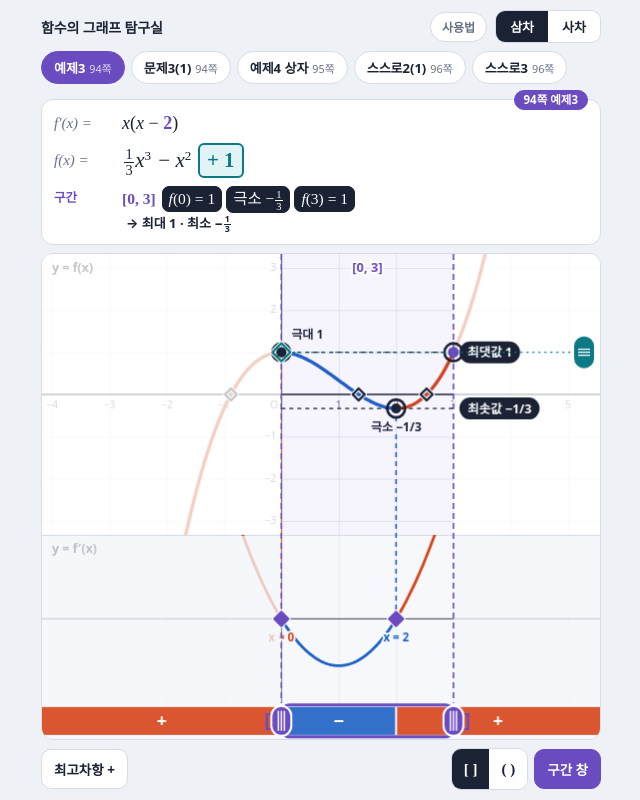
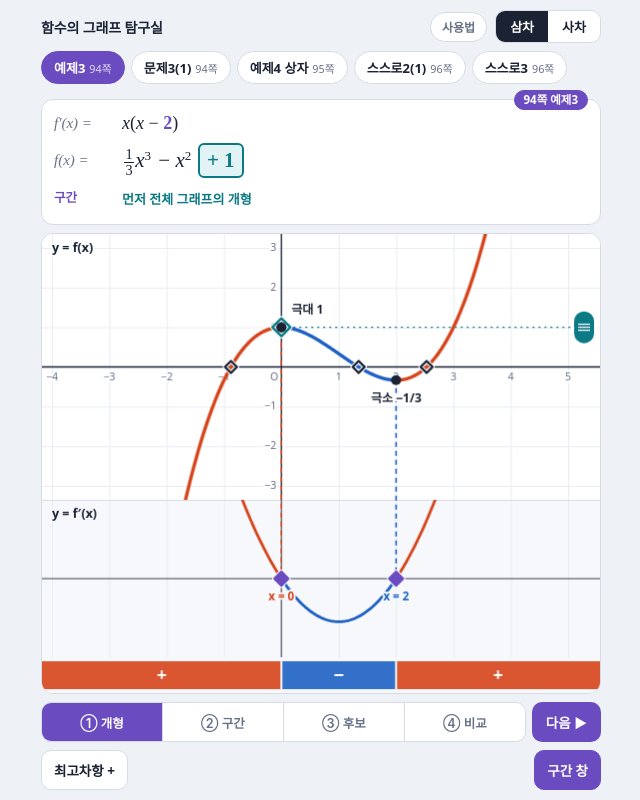
Before and after one commit to ichoongs/calculus2026, a plain HTML site: page graph_lab.html in a window 1280 px wide. Both pictures are taken after a click on the button "구간 창". Shown: the whole page, without its empty margins (319-959 px from the left). Drawn offline with Linux system fonts and the light colour scheme; a web font is replaced by a local one.

Commit message:
Add files via upload

```diff
--- a/graph_lab.html
+++ b/graph_lab.html
@@ -120,6 +120,15 @@ canvas{display:block;width:100%;height:100%;touch-action:none;cursor:grab}
 .wres .no{color:var(--muted)}
 #bWin[aria-pressed="true"]{background:var(--handle);border-color:var(--handle);color:var(--handle-ink)}
 .bar .seg button{min-height:40px;font-family:var(--font-math);font-size:15px}
+.steps{display:flex;gap:6px;align-items:stretch}
+.steps .seg{flex:1 1 auto;min-width:0}
+.steps .seg button{flex:1 1 0;min-width:0;font-family:var(--font-ui);font-size:12.5px;font-weight:600;color:var(--muted);background:var(--surface);padding:8px 2px;min-height:38px;cursor:pointer;white-space:nowrap}
+.steps .seg button.past{color:var(--ink)}
+.steps .seg button[aria-pressed="true"]{background:var(--handle);color:var(--handle-ink)}
+.steps .seg button+button{border-left:1px solid var(--line)}
+#bNext{flex:0 0 auto;font-family:var(--font-ui);font-size:13.5px;font-weight:700;color:var(--handle-ink);background:var(--handle);border:0;border-radius:10px;padding:0 14px;min-height:38px;cursor:pointer}
+#bNext:disabled{opacity:.35;cursor:default}
+.steps button:focus-visible{outline:2px solid var(--handle);outline-offset:2px}
 </style>
 
 <div class="app">
@@ -145,9 +154,13 @@ canvas{display:block;width:100%;height:100%;touch-action:none;cursor:grab}
       <li><b class="hc">청록 손잡이</b> 오른쪽 손잡이나 위쪽 그래프를 위아래로 끌면 높이(상수항)가 정해져요.</li>
       <li><b>교과서 칩</b> 문제의 <i>f</i>(<i>x</i>)를 내 함수 <i>g</i>(<i>x</i>)로 직접 만들어 봐요. 막히면 '정답 보기'.</li>
       <li><b>최고차항 ±</b> 그래프를 위아래로 뒤집어요. <b>직접 만들기</b>는 문제 없이 자유롭게.</li>
-      <li><b class="hp">구간 창</b> 최댓값·최솟값 찾기. 아래 띠의 양 끝 손잡이로 <i>a</i>, <i>b</i>를, 가운데를 끌면 창 전체를 옮겨요. 후보는 창 안의 극값과 양 끝값. <b>[ ]</b>·<b>( )</b>로 닫힌/열린구간을 바꿔요.</li>
+      <li><b class="hp">구간 창</b> 최댓값·최솟값 찾기. 아래 띠의 양 끝 손잡이로 <i>a</i>, <i>b</i>를, 가운데를 끌면 창 전체를 옮겨요. ①개형 → ②구간 → ③후보(양 끝값 + 창 안의 극값) → ④비교 순서로 '다음'을 눌러요. <b>[ ]</b>·<b>( )</b>로 닫힌/열린구간을 바꿔요.</li>
     </ul>
     <button class="hclose" id="bHelpClose">닫기</button>
+  </div>
+  <div class="steps" id="steps" hidden>
+    <div class="seg" id="stepSeg" role="group" aria-label="최대·최소 단계"><button data-s="1">① 개형</button><button data-s="2">② 구간</button><button data-s="3">③ 후보</button><button data-s="4">④ 비교</button></div>
+    <button id="bNext">다음 ▶</button>
   </div>
   <nav class="bar">
     <button id="bSign">최고차항 +</button>
@@ -212,10 +225,10 @@ function polyHTML(P,C){const n=P.length-1;let out='',first=true;
   for(let i=n;i>=1;i--){const c=P[i];if(Math.abs(c)<1e-7)continue;const a=Math.abs(c);
     out+=(first?(c<0?'−':''):(c<0?' − ':' + '))+(Math.abs(a-1)<EPS?'':num(a))+(i>1?`<i>x</i><sup>${i}</sup>`:'<i>x</i>');first=false;}
   if(Math.abs(C)>EPS)out+=(C<0?' − ':' + ')+num(Math.abs(C));return out;}
-function loadWin(p){load(p,true);st.win={a:p.iv[0],b:p.iv[1],open:!!p.open};}
+function loadWin(p){load(p,true);st.win={a:p.iv[0],b:p.iv[1],open:!!p.open};st.step=1;}
 loadProblem(LIB.cubic[0]);
 
-const view={Hf:6,Hd:4,needF:6,needD:4,ax:1,Dc:0,needDc:0};
+const view={Hf:6,Hd:4,needF:6,needD:4,ax:1,Dc:0,needDc:0,wa:0,wb:0};
 let drag=null, dirty=true, lastTangent=false, W=0,H=0,dpr=1,fH=0,dTop=0,dH=0,bandH=36,bandTop=0;
 
 function fp(){let p=[st.s*st.K];for(const r of st.roots)p=mul(p,[-r,1]);if(st.dbl){const{m,d}=st.dbl;p=mul(p,[m*m-d,-2*m,1]);}return p;}
@@ -302,16 +315,19 @@ function renderFormula(){
   $('rootLine').innerHTML=st.Cknown?`<span class="cnt">교점 ${cnt}개</span>${form}`:`<span class="cnt">교점 ?개</span><span class="unknown">높이를 정해야 알 수 있어요</span>`;
   {const nm=st.target?'g':'f';$('labFp').textContent=nm+'′(x) =';$('labF').textContent=nm+'(x) =';}
   $('rootRow').hidden=!!st.win;$('winRow').hidden=!st.win;
-  if(st.win){const I=winInfo();const{a,b,open}=st.win;const iv=open?`(${sn(a)}, ${sn(b)})`:`[${sn(a)}, ${sn(b)}]`;
-    if(!I)$('winLine').innerHTML=`<span class="wiv">${iv}</span><span class="unknown">높이를 정해야 알 수 있어요</span>`;
+  if(st.win){const I=winInfo();const{a,b,open}=st.win;const iv=open?`(${sn(a)}, ${sn(b)})`:`[${sn(a)}, ${sn(b)}]`;const S=st.step;
+    if(S===1)$('winLine').innerHTML=`<span class="unknown">먼저 전체 그래프의 개형</span>`;
+    else if(S===2)$('winLine').innerHTML=`<span class="wiv">${iv}</span><span class="unknown">이 구간만 봐요</span>`;
+    else if(!I)$('winLine').innerHTML=`<span class="wiv">${iv}</span><span class="unknown">높이를 정해야 알 수 있어요</span>`;
     else{const has=(L,c)=>L.some(q=>q===c);
       const cs=I.cands.map(c=>{let cl='cd',t;
         if(c.end){t=`<i>f</i>(${sn(c.x)}) = ${sn(c.v)}`;if(open)cl+=' cop';}else t=`${c.type==='max'?'극대':'극소'} ${sn(c.v)}`;
-        if(has(I.maxPts,c))cl+=' cmx';else if(has(I.minPts,c))cl+=' cmn';return `<span class="${cl}">${t}</span>`;}).join('');
+        if(S>=4){if(has(I.maxPts,c))cl+=' cmx';else if(has(I.minPts,c))cl+=' cmn';}return `<span class="${cl}">${t}</span>`;}).join('');
       const r=(L,v,w)=>L.length?`${w} ${sn(v)}`:`<span class="no">${w} 없음</span>`;
-      $('winLine').innerHTML=`<span class="wiv">${iv}</span>${cs}<span class="wres">→ ${r(I.maxPts,I.sup,'최대')} · ${r(I.minPts,I.inf,'최소')}</span>`;}}
+      $('winLine').innerHTML=`<span class="wiv">${iv}</span>${cs}`+(S>=4?`<span class="wres">→ ${r(I.maxPts,I.sup,'최대')} · ${r(I.minPts,I.inf,'최소')}</span>`:`<span class="wres"><span class="no">후보 ${I.cands.length}개 — 누가 가장 클까?</span></span>`);}}
   $('probCard').hidden=!st.target;$('bAns').hidden=!st.target||st.done||!!st.win;$('bFree').hidden=!!st.win;
-  $('segOpen').hidden=!st.win;$('bWin').setAttribute('aria-pressed',!!st.win);
+  $('segOpen').hidden=!st.win||st.step<2;$('steps').hidden=!st.win;
+  if(st.win){document.querySelectorAll('#stepSeg button').forEach(b=>{const k=+b.dataset.s;b.setAttribute('aria-pressed',k===st.step);b.classList.toggle('past',k<st.step);});$('bNext').disabled=st.step>=4;}$('bWin').setAttribute('aria-pressed',!!st.win);
   if(st.win){$('bClosed').setAttribute('aria-pressed',!st.win.open);$('bOpenIv').setAttribute('aria-pressed',st.win.open);}
   if(st.target){$('probLab').textContent=`문제 · ${st.src.name}`;$('probLine').innerHTML='<i>f</i>(<i>x</i>) = '+polyHTML(targetF0(),st.target.C);
     const ps=$('probStat');ps.textContent=st.done?'g = f 완성!':fpOK?'g′ = f′ · 이제 높이':'만드는 중';ps.className='pstat'+(st.done?' done':fpOK?' half':'');}
@@ -502,14 +518,22 @@ function pill(t,x,y,align,bg,fg,bd){ctx.font=`700 12.5px ${UI}`;const w=ctx.meas
   let x0=align==='right'?x-w:align==='center'?x-w/2:x;x0=Math.max(2,Math.min(W-GRIPX-w-4,x0));y=Math.max(12,Math.min(fH-12,y));
   rr(x0,y-h/2,w,h,11);ctx.fillStyle=bg;ctx.fill();if(bd){ctx.lineWidth=1.5;ctx.strokeStyle=bd;ctx.stroke();}
   ctx.fillStyle=fg;ctx.textAlign='left';ctx.textBaseline='middle';ctx.fillText(t,x0+8,y+1);return w;}
-function drawWin(){const c=C_,{a,b,open}=st.win,xa=X(a),xb=X(b),P=Fp();
+function drawWin(){if(st.step<2)return;const c=C_,{a,b,open}=st.win,xa=X(view.wa),xb=X(view.wb),P=Fp();
   // 창 밖은 흐리게 (그래프·극값 이름까지)
   ctx.globalAlpha=.74;ctx.fillStyle=c.surface;ctx.fillRect(0,0,xa,fH);ctx.fillRect(xb,0,W-xb,fH);
   ctx.fillStyle=c.panel2;ctx.fillRect(0,dTop+1,xa,dH-1);ctx.fillRect(xb,dTop+1,W-xb,dH-1);ctx.globalAlpha=.06;ctx.fillStyle=c.handle;ctx.fillRect(xa,0,xb-xa,fH);ctx.globalAlpha=1;
   ctx.setLineDash([6,4]);ctx.strokeStyle=c.handle;ctx.lineWidth=1.6;for(const x of[xa,xb]){ctx.beginPath();ctx.moveTo(x,0);ctx.lineTo(x,bandTop);ctx.stroke();}ctx.setLineDash([]);
   label(open?`(${txt(a)}, ${txt(b)})`:`[${txt(a)}, ${txt(b)}]`,(xa+xb)/2,14,c.handle,c.surface,'center',13,700);
-  const I=winInfo();if(!I)return;
-  // 최댓값·최솟값 높이선 + 이름표
+  const I=winInfo();if(!I||st.step<3)return;
+  // ③ 후보: 창 밖의 극값은 ✕, 창 안의 극값은 보라 고리
+  fpZeros().filter(q=>q.type!=='flat').forEach(q=>{const x=X(q.x),y=Yf(ev(P,q.x));if(y<-10||y>fH+10)return;
+    if(q.x<a-1e-9||q.x>b+1e-9){ctx.lineWidth=2.4;ctx.strokeStyle=c.muted;ctx.beginPath();ctx.moveTo(x-6,y-6);ctx.lineTo(x+6,y+6);ctx.moveTo(x+6,y-6);ctx.lineTo(x-6,y+6);ctx.stroke();
+      label('구간 밖',x,y+(q.type==='max'?20:-20),c.muted,c.surface,'center',11.5,700);}
+    else if(q.x>a+1e-9&&q.x<b-1e-9){ctx.beginPath();ctx.arc(x,y,9,0,7);ctx.lineWidth=2.4;ctx.strokeStyle=c.handle;ctx.stroke();}});
+  const endDots=()=>I.ends.forEach(q=>{const x=X(q.x),y=Yf(q.v);if(y<-10||y>fH+10)return;ctx.beginPath();ctx.arc(x,y,5.5,0,7);
+    if(open){ctx.fillStyle=c.surface;ctx.fill();ctx.lineWidth=2.2;ctx.strokeStyle=c.handle;ctx.stroke();}else{ctx.fillStyle=c.handle;ctx.fill();}});
+  if(st.step<4){endDots();return;}
+  // ④ 비교: 최댓값·최솟값 높이선 + 이름표
   const side=(W-GRIPX-xb>96)?'R':(xa>96?'L':'I');
   const lev=(L,v,word,isMax)=>{const y=Yf(v);if(y<-20||y>fH+20)return;const none=!L.length;
     ctx.setLineDash([4,4]);ctx.lineWidth=1.4;ctx.strokeStyle=none?c.muted:c.ink;ctx.beginPath();ctx.moveTo(xa,y);ctx.lineTo(xb,y);ctx.stroke();ctx.setLineDash([]);
@@ -517,11 +541,9 @@ function drawWin(){const c=C_,{a,b,open}=st.win,xa=X(a),xb=X(b),P=Fp();
     if(side==='R')pill(t,xb+6,y,'left',bg,fg,bd);else if(side==='L')pill(t,xa-6,y,'right',bg,fg,bd);else pill(t,xb-6,y+(isMax?-15:15),'right',bg,fg,bd);
     L.forEach(q=>{ctx.beginPath();ctx.arc(X(q.x),Yf(q.v),9,0,7);ctx.lineWidth=2.6;ctx.strokeStyle=c.ink;ctx.stroke();});};
   lev(I.maxPts,I.sup,'최댓값',true);lev(I.minPts,I.inf,'최솟값',false);
-  // 끝점: 닫힌구간은 채운 점, 열린구간은 빈 점
-  I.ends.forEach(q=>{const x=X(q.x),y=Yf(q.v);if(y<-10||y>fH+10)return;ctx.beginPath();ctx.arc(x,y,5.5,0,7);
-    if(open){ctx.fillStyle=c.surface;ctx.fill();ctx.lineWidth=2.2;ctx.strokeStyle=c.handle;ctx.stroke();}else{ctx.fillStyle=c.handle;ctx.fill();}});
+  endDots();
 }
-function drawWinGrips(){const c=C_,xa=X(st.win.a),xb=X(st.win.b),by=bandMid();
+function drawWinGrips(){if(st.step<2)return;const c=C_,xa=X(view.wa),xb=X(view.wb),by=bandMid();
   rr(xa,bandTop+2,xb-xa,bandH-4,8);ctx.lineWidth=3;ctx.strokeStyle=c.handle;ctx.stroke();
   const br=(x,open,left)=>{ctx.fillStyle=c.handle;ctx.font=`700 20px ${UI}`;ctx.textAlign='center';ctx.textBaseline='middle';
     ctx.fillText(open?(left?'(':')'):(left?'[':']'),x+(left?-14:14),by);};
@@ -542,6 +564,7 @@ cv.addEventListener('pointerdown',e=>{
   const p=pos(e);
   if(p.y<dTop){if(!st.Cknown){const g=cStep();st.C=Math.round(st.C/g)*g;st.Cknown=true;touched();changed();}st.cDragged=true;drag={type:'C',ly:p.y,raw:st.C};}
   else{
+    if(st.win&&st.step<2&&p.y>=bandTop-6)return;
     if(st.win&&p.y>=bandTop-6){const xa=X(st.win.a),xb=X(st.win.b),da=Math.abs(p.x-xa),db=Math.abs(p.x-xb);
       if(Math.min(da,db)<26)drag={type:da<=db?'wa':'wb'};else if(p.x>xa&&p.x<xb)drag={type:'wm',x0:p.x,a0:st.win.a,b0:st.win.b};else return;
       cv.setPointerCapture(e.pointerId);cv.style.cursor='grabbing';e.preventDefault();return;}
@@ -613,6 +636,9 @@ document.addEventListener('pointerdown',e=>{if(!$('helpSheet').hidden&&!e.target
 $('bFree').onclick=()=>{load(FREE[st.mode],false);refresh();};
 $('chips').addEventListener('click',e=>{const b=e.target.closest('.chip');if(!b)return;const p=curLib().find(q=>q.id===b.dataset.id);if(p){if(st.win)loadWin(p);else loadProblem(p);refresh();}});
 $('bWin').onclick=()=>{if(st.win){st.win=null;loadProblem(LIB[st.mode][0]);}else loadWin(WLIB[st.mode][0]);refresh();};
+function setStep(n){if(!st.win)return;n=Math.max(1,Math.min(4,n));if(n>=2&&st.step<2){view.wa=XMIN;view.wb=XMAX;}st.step=n;changed();}
+$('stepSeg').addEventListener('click',e=>{const b=e.target.closest('button');if(b)setStep(+b.dataset.s);});
+$('bNext').onclick=()=>setStep((st.step||1)+1);
 $('bClosed').onclick=()=>{if(st.win){st.win.open=false;changed();}};
 $('bOpenIv').onclick=()=>{if(st.win){st.win.open=true;changed();}};
 $('bAns').onclick=()=>{const p=st.target;if(!p)return;load(p,true);st.src.name+=' 정답';refresh();};
@@ -624,6 +650,8 @@ if(document.fonts&&document.fonts.ready)document.fonts.ready.then(()=>dirty=true
 function ease(k,target,widenOnly,freeze){if(freeze)return;let t=target;if(widenOnly)t=Math.max(view[k],target);
   if(Math.abs(view[k]-t)>1e-3*t){view[k]+=(t-view[k])*(widenOnly?0.35:0.18);dirty=true;}else if(view[k]!==t){view[k]=t;dirty=true;}}
 function frame(){
+  if(st.win&&st.step>=2){const dr=drag&&/^w/.test(drag.type);for(const[k,t]of[['wa',st.win.a],['wb',st.win.b]]){
+    if(dr){if(view[k]!==t){view[k]=t;dirty=true;}}else if(Math.abs(view[k]-t)>2e-3){view[k]+=(t-view[k])*0.12;dirty=true;}else if(view[k]!==t){view[k]=t;dirty=true;}}}
   ease('Hf',view.needF,!!drag,false);
   ease('Hd',view.needD,false,drag&&drag.type==='vtx');
   if(!(drag&&drag.type==='vtx')){const t=view.needDc;if(Math.abs(view.Dc-t)>1e-3*view.Hd){view.Dc+=(t-view.Dc)*0.18;dirty=true;}else if(view.Dc!==t){view.Dc=t;dirty=true;}}
```
